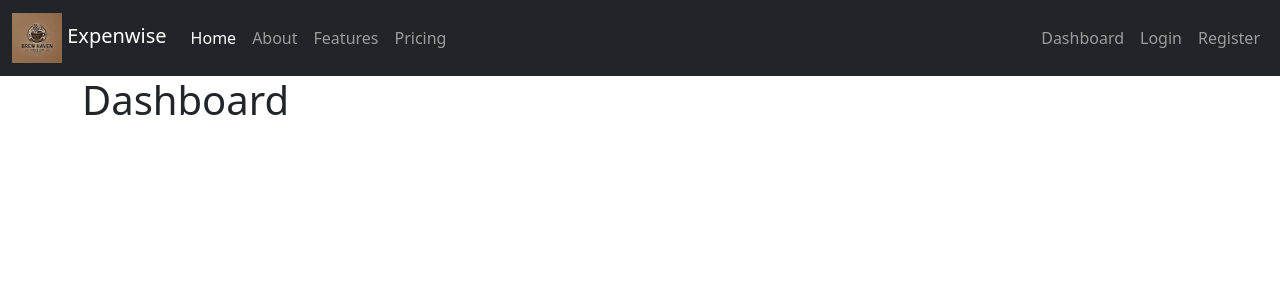
After one commit to nicholas-karimi/DjangoMultitenancy, a Django app: template templates/core/dashboard.html in a window 1280 px wide. The commit adds this page. Shown: the top 300 px of the page. Run offline with Django 5.2, Linux system fonts and the light colour scheme; the template is opened without the code that fills it, so the values that code supplies are empty.

Commit message:
fix: url not found on tenant specific apps

```diff
--- a/apps/tenants/models.py
+++ b/apps/tenants/models.py
@@ -5,6 +5,8 @@ from django_tenants.models import TenantMixin, DomainMixin
 class Tenant(TenantMixin):
     name = models.CharField(max_length=100)
     created = models.DateField(auto_now_add=True)
+    auto_create_schema = True #create schema when the tenant is created
+    auto_drop_schema = True #drop the schema when the tenant is deleted
 
 class Domain(DomainMixin):
     pass
--- a/apps/tenants/views.py
+++ b/apps/tenants/views.py
@@ -1,3 +1,7 @@
 from django.shortcuts import render
+from django.http import HttpResponse
 
 # Create your views here.
+
+def tenant_dashboard_view(request):
+    return HttpResponse("Hello, world. You're at the dashboard.")
--- a/apps/users/views.py
+++ b/apps/users/views.py
@@ -1,3 +1,8 @@
 from django.shortcuts import render
+from django.http import HttpResponse
 
 # Create your views here.
+
+
+def dashboard_view(request):
+    return render(request, 'core/dashboard.html')
--- a/django_multitenant/settings.py
+++ b/django_multitenant/settings.py
@@ -9,7 +9,9 @@ BASE_DIR = Path(__file__).resolve().parent.parent
 # env.read_env(BASE_DIR / '.env')
 env_file = BASE_DIR / '.env.prod' if env('ENVIRONMENT', default='development') == 'production' else BASE_DIR / '.env'
 # print(f"env_file: {env_file}")
-environ.Env.read_env(env_file)
+# environ.Env.read_env(env_file)
+env.read_env(env_file)
+
 
 # Quick-start development settings - unsuitable for production
 # See https://docs.djangoproject.com/en/5.1/howto/deployment/checklist/
--- a/django_multitenant/urls.py
+++ b/django_multitenant/urls.py
@@ -6,7 +6,7 @@ from django.urls import path, include
 
 urlpatterns = [
 
-    path('', include('apps.core.urls')),
+    # path('tenant/', include('apps.tenants.urls', namespace='tenants')),
     path('admin/', admin.site.urls),
 ]
 if settings.DEBUG:
--- a/django_multitenant/urls_public.py
+++ b/django_multitenant/urls_public.py
@@ -7,6 +7,7 @@ from apps.tenants.admin import tenant_admin_site
 urlpatterns = [
 
     path('', include('apps.core.urls')),
+    path('account/', include('apps.users.urls')),
     path('admin/', admin.site.urls),
     path('admin_tenant/', tenant_admin_site.urls),
 ]
--- a/docker-compose.dev.yml
+++ b/docker-compose.dev.yml
@@ -2,7 +2,8 @@ services:
   web:
     build: . # rebuild the image locally during development
     volumes:
-      - .:/django-starter
+      - .:/tenants  # Mount local files for real-time changes
+    command: python manage.py runserver 0.0.0.0:9000
 
     environment:
       - ENV=development
--- a/docker-compose.yml
+++ b/docker-compose.yml
@@ -28,8 +28,10 @@ services:
       - postgres
     environment:
       - DATABASE_URL=postgres://${DB_USER}:${DB_PASSWORD}@${DB_HOST}:5432/${DB_NAME}
+    volumes:
+      - .:/tenants
 
-    # env_file: .env
+    env_file: .env
 
 volumes:
   postgres-data:
--- /dev/null
+++ b/templates/core/dashboard.html
@@ -0,0 +1,11 @@
+{% extends '../base.html' %}
+
+{% block content %}
+    <div class="container">
+        <div class="row">
+            <div class="col">
+                <h1>Dashboard</h1>
+            </div>
+        </div>
+    </div>
+{% endblock %}
--- a/templates/partials/nav.html
+++ b/templates/partials/nav.html
@@ -20,7 +20,7 @@
         <div class="collapse navbar-collapse" id="navbarSupportedContent">
             <ul class="navbar-nav me-auto">
                 <li class="nav-item"></li>
-                    <a class="nav-link active" aria-current="page" href="#">Home</a>
+                    <a class="nav-link active" aria-current="page" href="{% url 'core:index' %}">Home</a>
                 </li>
                 <li class="nav-item">
                     <a class="nav-link" href="#">About</a>
@@ -35,6 +35,9 @@
             </ul>
             <ul class="navbar-nav ms-auto">
                 <li class="nav-item">
+                    <a class="nav-link" href="{% url 'users:dashboard' %}">Dashboard</a>
+                </li>
+                <li class="nav-item">
                     <a class="nav-link" href="#">Login</a>
                 </li>
                 <li class="nav-item">
```
Also changed, not shown: apps/tenants/urls.py (added, +9 -0 lines), apps/users/urls.py (added, +8 -0 lines), 1 other file.
